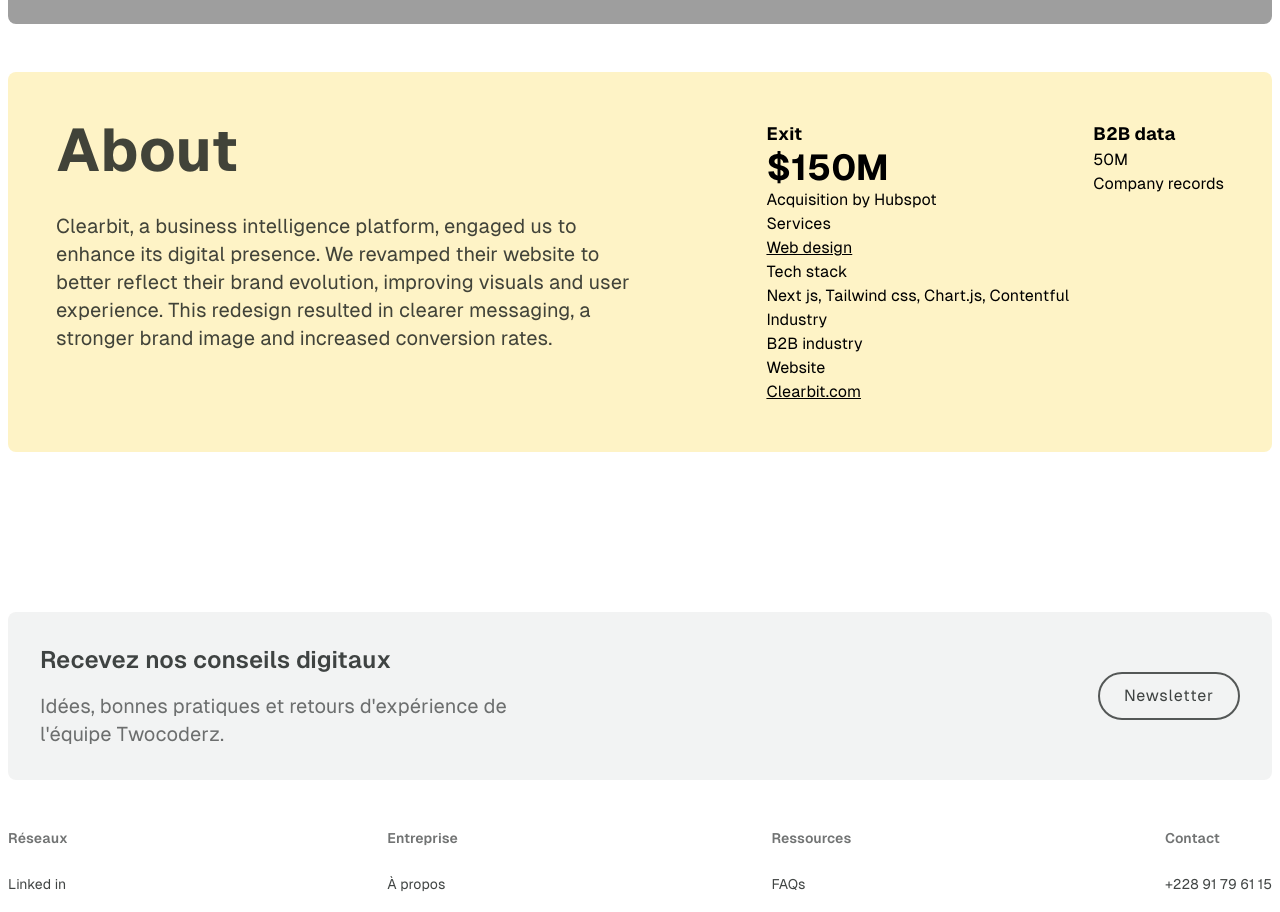
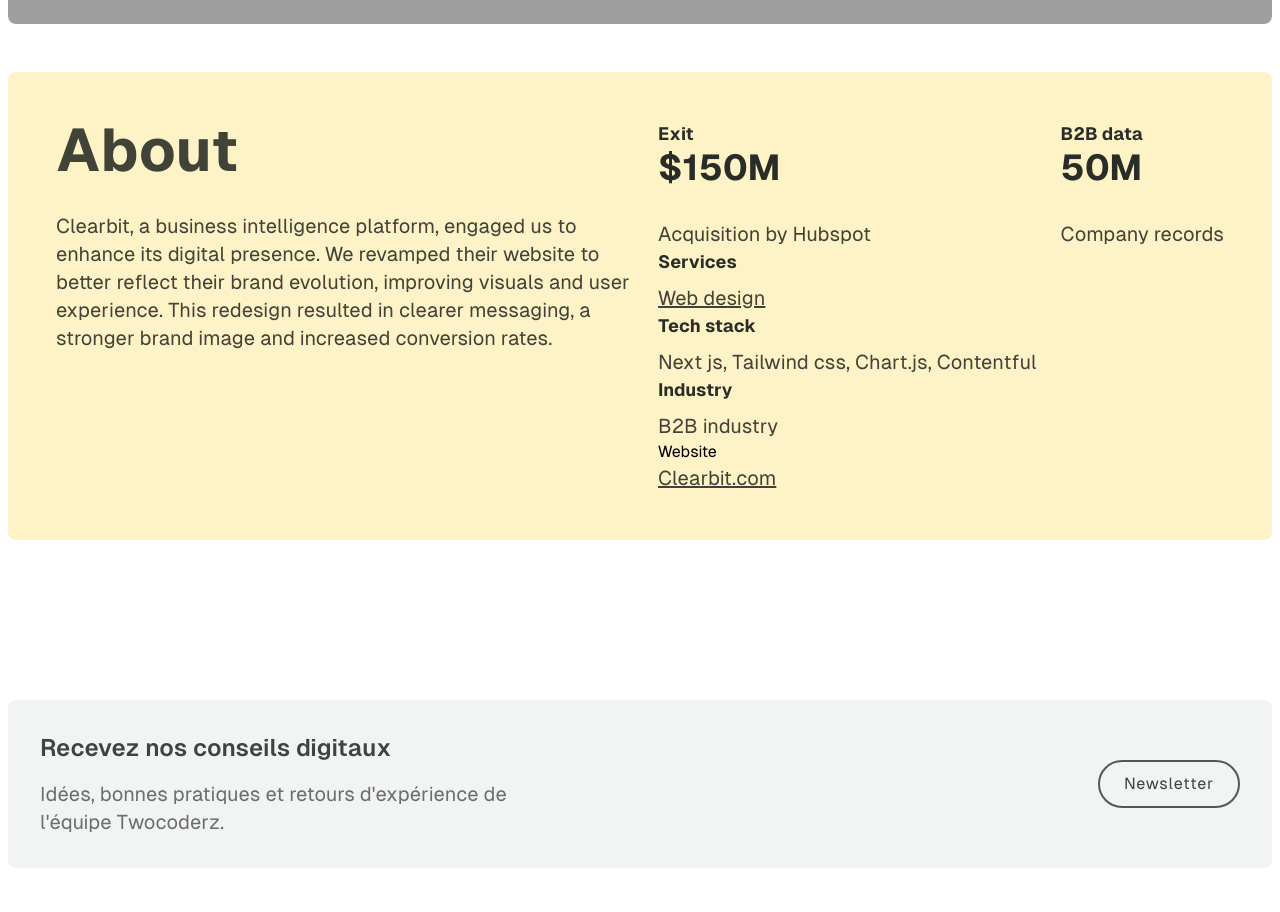
Before and after one commit to twocoderz/twocoderz.team, a React (Vite) app: page /work/brave in a window 1280 px wide. Shown: the part 880-1792 px from the top of the page. Built offline with nearby package versions, Linux system fonts and the light colour scheme; grey boxes are pictures that could not be loaded.

Commit message:
finishing for today

```diff
--- a/src/pages/work/WorkDetailPage.tsx
+++ b/src/pages/work/WorkDetailPage.tsx
@@ -44,31 +44,47 @@
               <div className="flex flex-col lg:flex-row gap-6">
                 <div>
                   <div>
-                    <div>
-                      <span className="font-bold text-lg mb-2">Exit</span>
-                      <h4 className="font-bold text-4xl">$150M</h4>
+                    <div className="mb-8">
+                      <span className="font-bold text-lg mb-2 text-black-90">
+                        Exit
+                      </span>
+                      <h4 className="font-bold text-4xl text-black-90">
+                        $150M
+                      </h4>
                     </div>
-                    <p>Acquisition by Hubspot</p>
+                    <p className="text-xl font-normal text-black-80">
+                      Acquisition by Hubspot
+                    </p>
                   </div>
                   <div>
-                    <h5>Services</h5>
-                    <p>
+                    <h5 className="font-bold text-lg mb-2 text-black-90">
+                      Services
+                    </h5>
+                    <p className="text-xl font-normal text-black-80">
                       <a href="" className="underline">
                         Web design
                       </a>
                     </p>
                   </div>
                   <div>
-                    <h5>Tech stack</h5>
-                    <p>Next js, Tailwind css, Chart.js, Contentful</p>
+                    <h5 className="font-bold text-lg mb-2 text-black-90">
+                      Tech stack
+                    </h5>
+                    <p className="text-xl font-normal text-black-80">
+                      Next js, Tailwind css, Chart.js, Contentful
+                    </p>
                   </div>
                   <div>
-                    <h5>Industry</h5>
-                    <p>B2B industry</p>
+                    <h5 className="font-bold text-lg mb-2 text-black-90">
+                      Industry
+                    </h5>
+                    <p className="text-xl font-normal text-black-80">
+                      B2B industry
+                    </p>
                   </div>
                   <div>
                     <h5>Website</h5>
-                    <p>
+                    <p className="text-xl font-normal text-black-80">
                       <a href="" className="underline">
                         Clearbit.com
                       </a>
@@ -76,11 +92,15 @@
                   </div>
                 </div>
                 <div>
-                  <div>
-                    <span className="font-bold text-lg mb-2">B2B data</span>
-                    <h4>50M</h4>
+                  <div className="mb-8">
+                    <span className="font-bold text-lg mb-2 text-black-90">
+                      B2B data
+                    </span>
+                    <h4 className="font-bold text-4xl text-black-90">50M</h4>
                   </div>
-                  <p>Company records</p>
+                  <p className="text-xl font-normal text-black-80">
+                    Company records
+                  </p>
                 </div>
               </div>
             </div>
```
